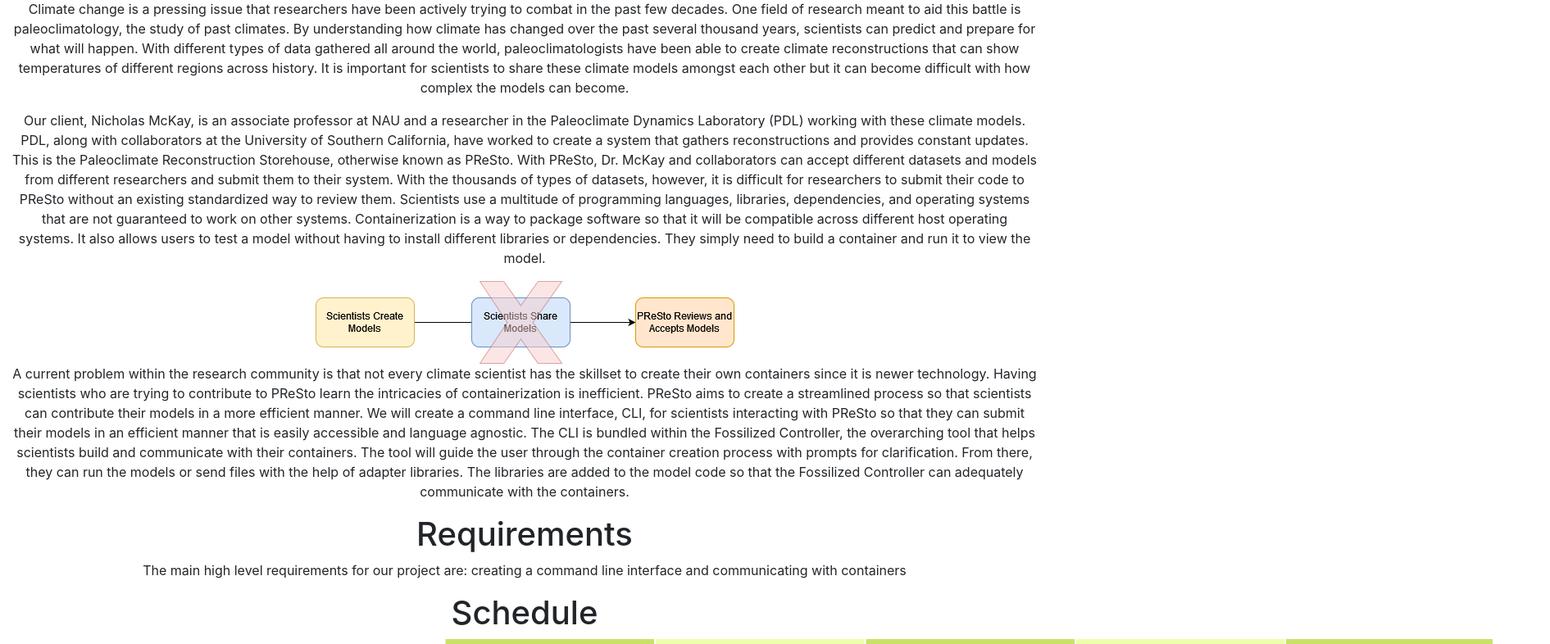
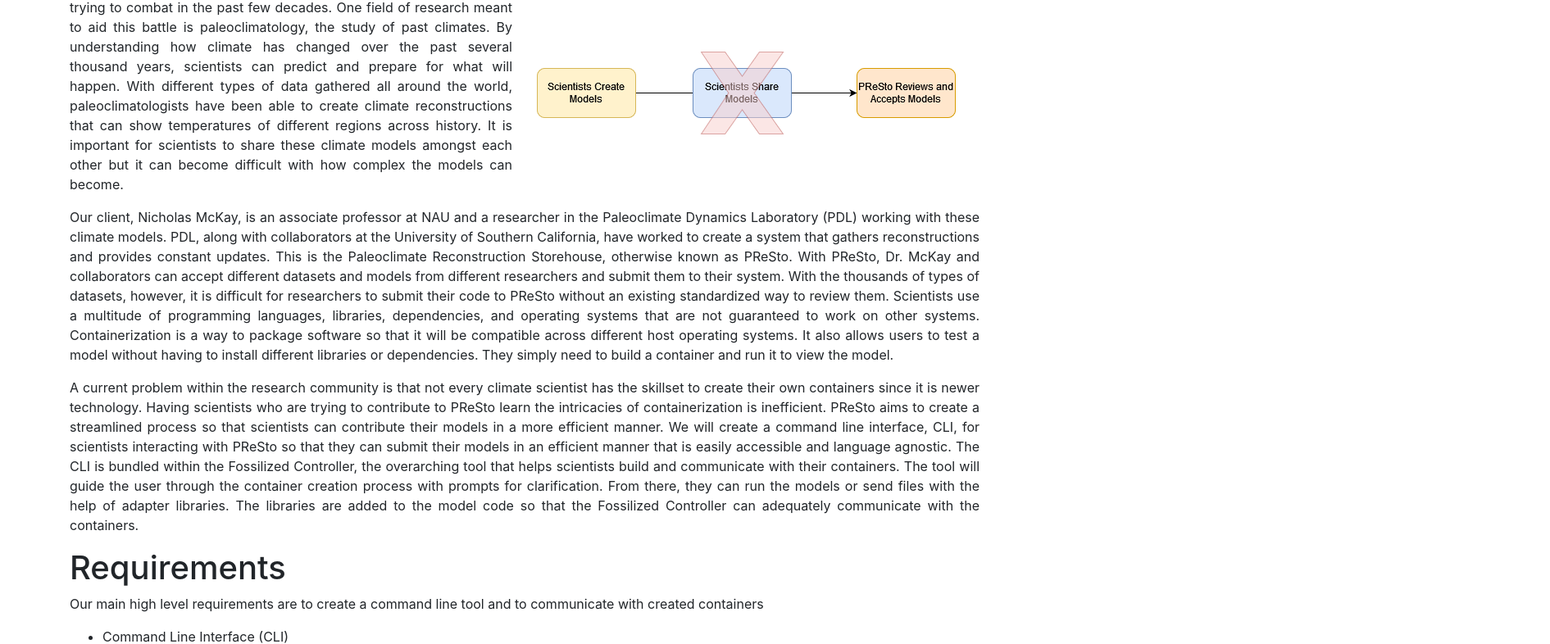
Before and after one commit to FossilizedContainers/fossilized-website, a plain HTML site: page details.html in a window 1280 px wide. Shown: the part 139-925 px from the top of the page at 82% size, 1891 px wide, since content can reach past the window. Drawn offline with Linux system fonts and the light colour scheme.

Commit message:
styled project details page

```diff
--- a/details.html
+++ b/details.html
@@ -47,30 +47,48 @@
     </nav>
 
     <main role="main">
-        <div class="container-fluid">
-            <div class="construction-body">
+        <div class="container">
+            <div class="">
                 <div class="information">
 
 
                     <h1> Project Description </h1>
-                    <p>
-                        Climate change is a pressing issue that researchers have been actively trying to combat in the past few decades. One field of research meant to aid this battle is paleoclimatology, the study of past climates. By understanding
-                        how climate has changed over the past several thousand years, scientists can predict and prepare for what will happen. With different types of data gathered all around the world, paleoclimatologists have been able to create
-                        climate reconstructions that can show temperatures of different regions across history. It is important for scientists to share these climate models amongst each other but it can become difficult with how complex the models
+
+
+                    <div class="row">
+                        <div class="col-md-6">
+                            <p class="text-justify">
+                                Climate change is a pressing issue that researchers have been actively trying to combat in the past few decades. One field of research meant to aid this battle is paleoclimatology, the study of past climates. By
+                                understanding
+                                how climate has changed over the past several thousand years, scientists can predict and prepare for what will happen. With different types of data gathered all around the world, paleoclimatologists have been able to
+                                create
+                                climate reconstructions that can show temperatures of different regions across history. It is important for scientists to share these climate models amongst each other but it can become difficult with how complex the
+                                models
                                 can become.
                             </p>
-                    <p>
+                        </div>
+
+                        <div class="col-md-6 align-items-center my-auto">
+                            <img src="img/workflow.png" alt="There is not a simple way to share climate models">
+                        </div>
+                    </div>
+
+                    <p class="text-justify">
                         Our client, Nicholas McKay, is an associate professor at NAU and a researcher in the Paleoclimate Dynamics Laboratory (PDL) working with these climate models.
-                        PDL, along with collaborators at the University of Southern California, have worked to create a system that gathers reconstructions and provides constant updates. This is the Paleoclimate Reconstruction Storehouse, otherwise
+                        PDL, along with collaborators at the University of Southern California, have worked to create a system that gathers reconstructions and provides constant updates. This is the Paleoclimate Reconstruction Storehouse,
+                        otherwise
                         known as PReSto.
 
-                        With PReSto, Dr. McKay and collaborators can accept different datasets and models from different researchers and submit them to their system. With the thousands of types of datasets, however, it is difficult for researchers to
-                        submit their code to PReSto without an existing standardized way to review them. Scientists use a multitude of programming languages, libraries, dependencies, and operating systems that are not guaranteed to work on other
-                        systems. Containerization is a way to package software so that it will be compatible across different host operating systems. It also allows users to test a model without having to install different libraries or dependencies.
+                        With PReSto, Dr. McKay and collaborators can accept different datasets and models from different researchers and submit them to their system. With the thousands of types of datasets, however, it is difficult for
+                        researchers to
+                        submit their code to PReSto without an existing standardized way to review them. Scientists use a multitude of programming languages, libraries, dependencies, and operating systems that are not guaranteed to work on
+                        other
+                        systems. Containerization is a way to package software so that it will be compatible across different host operating systems. It also allows users to test a model without having to install different libraries or
+                        dependencies.
                         They simply need to build a container and run it to view the model.
                     </p>
-                    <img src="img/workflow.png" alt="There is not a simple way to share climate models">
-                    <p>
+
+                    <p class="text-justify">
                         A current problem within the research community is that not every climate scientist has the skillset to create their own containers since it is newer technology. Having scientists who are trying to contribute to PReSto learn
                         the intricacies of containerization is inefficient. PReSto aims to create a streamlined process so that scientists can contribute their models in a more efficient manner. We will create a command line interface, CLI, for
                         scientists interacting with PReSto so that they can submit their models in an efficient manner that is easily accessible and language agnostic. The CLI is
@@ -81,17 +99,13 @@
 
 
                     <h1> Requirements </h1>
-                    <p>
-                        The main high level requirements for our project are: creating a command line interface and communicating with containers
+                    <p class="text-justify">
+                        Our main high level requirements are to create a command line tool and to communicate with created containers
                     </p>
 
-                    <h1> Schedule </h1>
-                    <img src="img/schedule.png" alt="Team Development Schedule">
 
-                </div>
-            </div>
-        </div>
-
+                    <div class="row">
+                        <div class="col-md-6">
                             <ul>
                                 <li>Command Line Interface (CLI)
                                     <ul>
@@ -103,7 +117,6 @@
                                         <li>Collect climate model output</li>
                                     </ul>
                                 </li>
-            <img src="img/manage_containers.png" alt="Diagram showing the CLI spawning, running and destroying containers">
 
                                 <li>Communicating With Containers
                                     <ul>
@@ -111,17 +124,38 @@
                                         <li>Receive files from container</li>
                                     </ul>
                                 </li>
-            <img src="img/communicating_containers.png" alt="Diagram showing the CLI communicating with a Docker container">
-
                                 <li>Adapter Libraries
                                     <ul>
                                         <li>R Library to connect CLI and containers</li>
                                         <li>Python Library to connect CLI and containers</li>
                                     </ul>
                                 </li>
+
+                            </ul>
+                        </div>
+
+                        <div class="col-md-6 align-items-center my-auto">
+                            <img src="img/manage_containers.png" alt="Diagram showing the CLI spawning, running and destroying containers">
+
+                        </div>
+
+                    </div>
+                    <!--
+                    <img src="img/communicating_containers.png" alt="Diagram showing the CLI communicating with a Docker container">
                     <img src="img/adapter_library.png" alt="Diagram showing adapter libraries sending and receiving files">
 
-        </ul>
+                    -->
+                    <h1> Schedule </h1>
+                    <img src="img/schedule.png" alt="Team Development Schedule">
+
+                </div>
+
+            </div>
+        </div>
+
+
+
+
     </main>
 
     <!-- Bootstrap scripts -->
```
Lines whose indentation alone changed are shown as unchanged.
